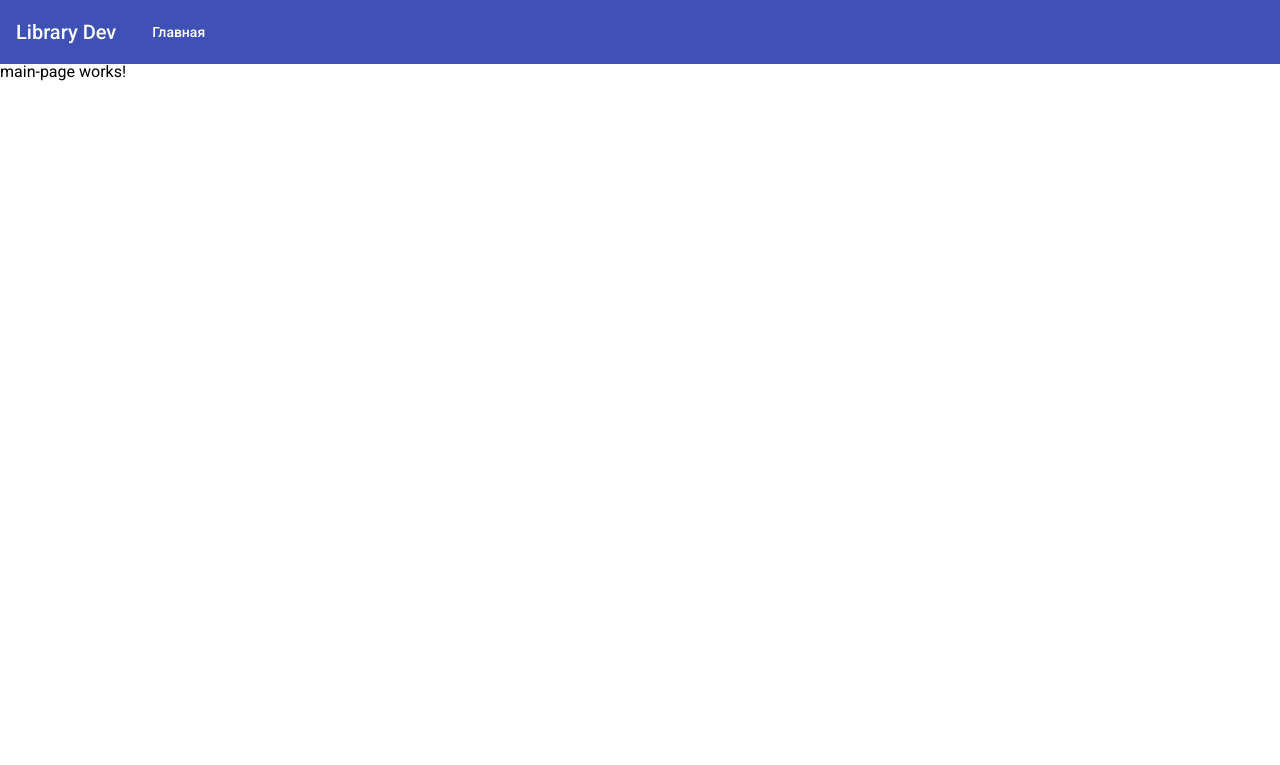
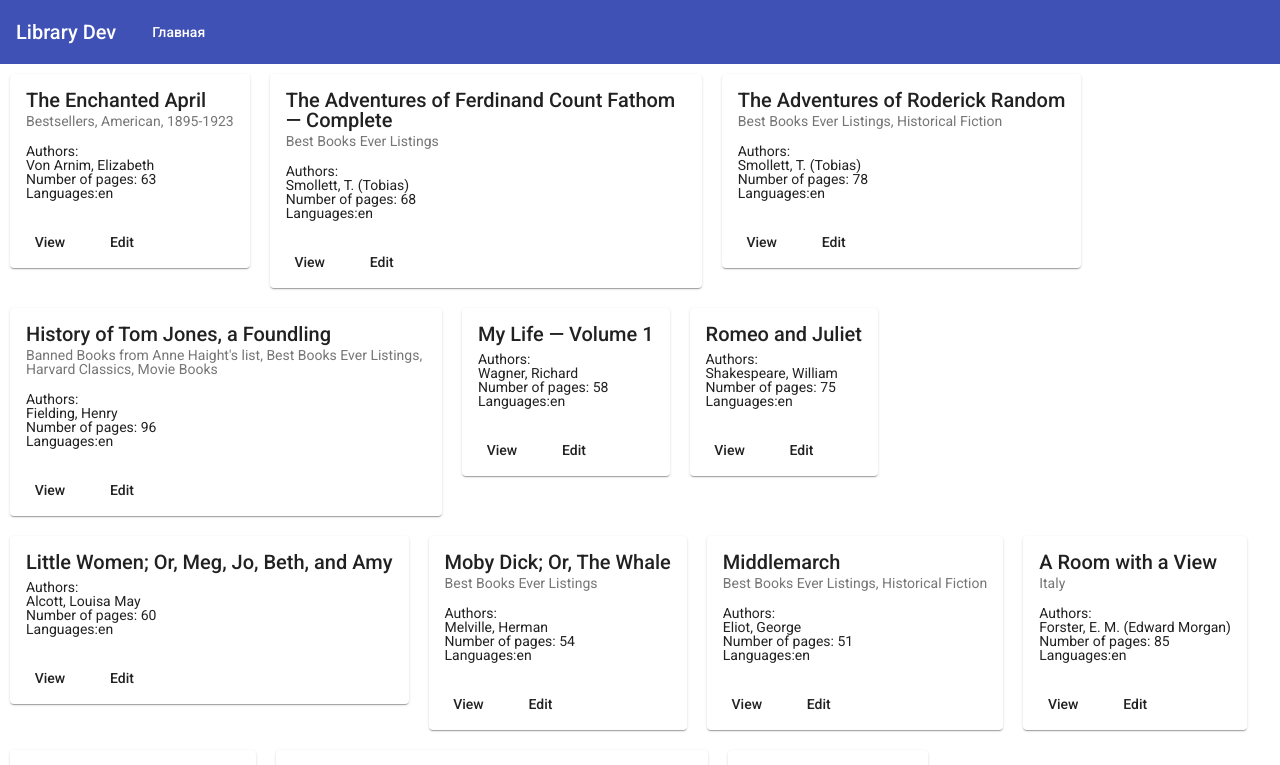
Before and after one commit to 14837-eng/Book-app, an Angular app: page / in a window 1280 px wide. Shown: the top 765 px of the page. Built offline with nearby package versions, Linux system fonts and the light colour scheme.

Commit message:
feat(main-page): Add books in main page

```diff
--- a/src/app/main-page/main-page.component.html
+++ b/src/app/main-page/main-page.component.html
@@ -1 +1,3 @@
-<p>main-page works!</p>
+<div class="main-page">
+  <app-books-list></app-books-list>
+</div>
--- a/src/app/main-page/main-page.component.ts
+++ b/src/app/main-page/main-page.component.ts
@@ -1,15 +1,13 @@
-import { Component, OnInit } from '@angular/core';
+import { ChangeDetectionStrategy, Component, OnInit } from '@angular/core';
 
 @Component({
   selector: 'app-main-page',
   templateUrl: './main-page.component.html',
-  styleUrls: ['./main-page.component.scss']
+  styleUrls: ['./main-page.component.scss'],
+  changeDetection: ChangeDetectionStrategy.OnPush,
 })
 export class MainPageComponent implements OnInit {
+  constructor() {}
 
-  constructor() { }
-
-  ngOnInit(): void {
-  }
-
+  ngOnInit(): void {}
 }
--- a/src/app/main-page/main-page.module.ts
+++ b/src/app/main-page/main-page.module.ts
@@ -2,9 +2,11 @@ import { NgModule } from '@angular/core';
 import { CommonModule } from '@angular/common';
 import { MainPageRoutingModule } from './main-page-routing.module';
 import { MainPageComponent } from './main-page.component';
+import { BooksListComponent } from './books-list/books-list.component';
+import { SharedModule } from '../shared/shared.module';
 
 @NgModule({
-  declarations: [MainPageComponent],
-  imports: [CommonModule, MainPageRoutingModule],
+  declarations: [MainPageComponent, BooksListComponent],
+  imports: [CommonModule, MainPageRoutingModule, SharedModule],
 })
 export class MainPageModule {}
```
